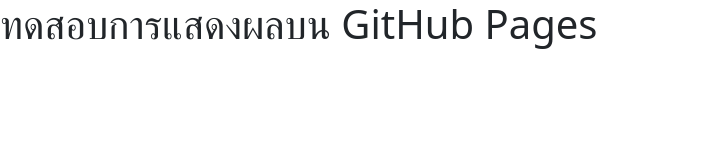
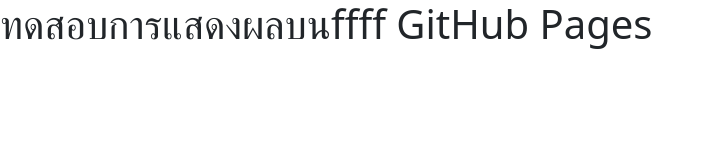
Before and after one commit to nattiya16/nattiya16.github.io, a plain HTML site: page index.html in a window 1280 px wide. Shown: the whole page, without its empty margins (0-713 px from the left). Drawn offline with nearby package versions, Linux system fonts and the light colour scheme.

Commit message:
Update index.html

```diff
--- a/index.html
+++ b/index.html
@@ -11,7 +11,7 @@
     <title>Hello, world! I'm Prame</title>
   </head>
   <body>
-    <h1>ทดสอบการแสดงผลบน GitHub Pages</h1>
+    <h1>ทดสอบการแสดงผลบนffff GitHub Pages</h1>
 
     <!-- Optional JavaScript; choose one of the two! -->
 
```
